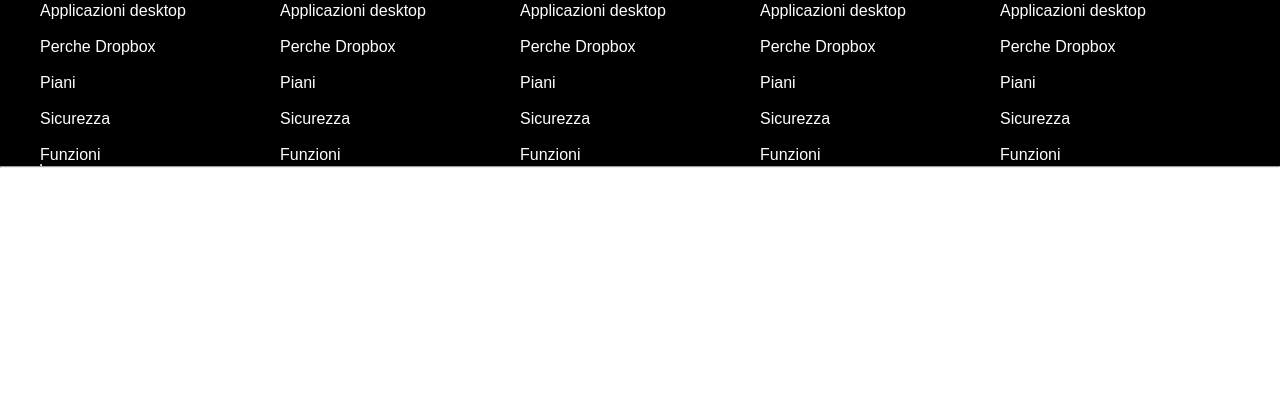
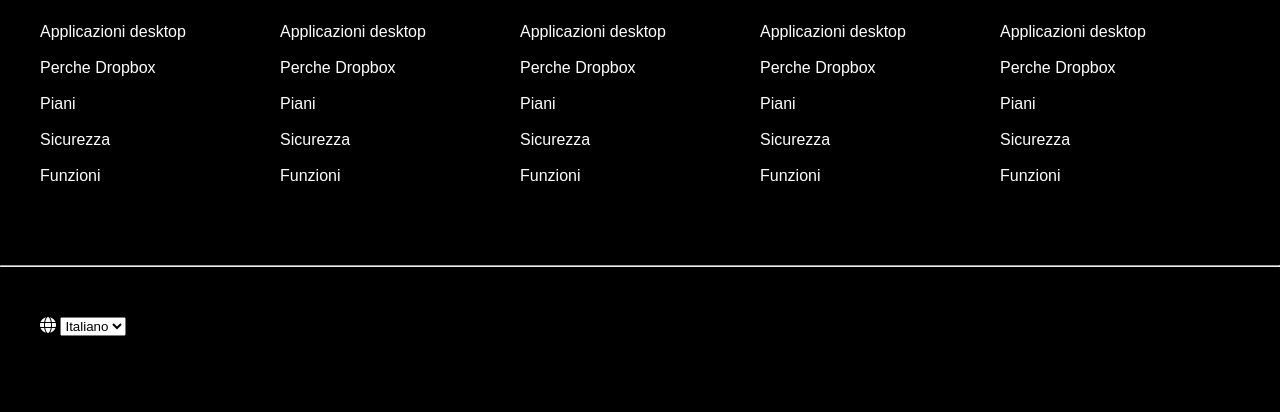
Before and after one commit to RiccardoPellegrino/htmlcss-dropbox, a plain HTML site: page index.html in a window 1280 px wide. Shown: the part 6662-7074 px from the top of the page. Before the commit the page ends 6830 px from the top, so only its background shows below. Drawn offline with Linux system fonts and the light colour scheme.

Commit message:
moddificato footer e padding question

```diff
--- a/css/style.css
+++ b/css/style.css
@@ -169,27 +169,6 @@ h4 {
     width: 70%;
 
 }
-
-/* footer */
-footer {
-    background-color: var(--black);
-    color: var(--white);
-}
-
-.list {
-    width: calc(100% / 5);
-
-}
-
-hr {
-    color: rgb(255, 255, 255);
-}
-
-footer a {
-    text-decoration: none;
-    color: var(--white);
-}
-
 
 /* main */
 .radio-div {
@@ -433,6 +412,9 @@ footer a {
     align-items: center;
     padding:30px 0;
  }
+ #question-last{
+    border-bottom:1px solid black;
+ }
  .question i {
     position:absolute;
     top: 31px;
@@ -441,3 +423,30 @@ footer a {
  .question:hover i{
     rotate: 180deg;
  }
+/* footer */
+footer {
+    background-color: var(--black);
+    color: var(--white);
+}
+
+.list {
+    width: calc(100% / 5);
+
+}
+
+hr {
+    color:white;
+}
+
+footer a {
+    text-decoration: none;
+    color:white;
+}
+.all-widht-2{
+    background-color: black;
+    height: 500px;
+}
+.lingua{
+    background-color: black;
+    color: white;
+}
--- a/index.html
+++ b/index.html
@@ -473,15 +473,15 @@
     </main>
 
     <!-- fixed 100% -->
-    <footer class="margin-vw">
-        <div class="d-flex container">
+    <footer class="all-widht-2">
+        <div class="container felx">
             <ul class="list  margine50 ">
                 <li>
                     <h4>DropBox</h4>
                     <br>
                 </li>
 
-                <li><a href="#">Applicazioni desktop</a></li>
+                <li class="margine20"><a href="#">Applicazioni desktop</a></li>
                 <br>
                 <li><a href="#">Perche Dropbox</a></li>
                 <br>
@@ -498,7 +498,7 @@
                     <br>
                 </li>
 
-                <li><a href="#">Applicazioni desktop</a></li>
+                <li class="margine20"><a href="#">Applicazioni desktop</a></li>
                 <br>
                 <li><a href="#">Perche Dropbox</a></li>
                 <br>
@@ -515,7 +515,7 @@
                     <br>
                 </li>
 
-                <li><a href="#">Applicazioni desktop</a></li>
+                <li class="margine20"><a href="#">Applicazioni desktop</a></li>
                 <br>
                 <li><a href="#">Perche Dropbox</a></li>
                 <br>
@@ -532,7 +532,7 @@
                     <br>
                 </li>
 
-                <li><a href="#">Applicazioni desktop</a></li>
+                <li class="margine20"><a href="#">Applicazioni desktop</a></li>
                 <br>
                 <li><a href="#">Perche Dropbox</a></li>
                 <br>
@@ -550,7 +550,7 @@
                     <br>
                 </li>
 
-                <li><a href="#">Applicazioni desktop</a></li>
+                <li class="margine20"><a href="#">Applicazioni desktop</a></li>
                 <br>
                 <li><a href="#">Perche Dropbox</a></li>
                 <br>
@@ -561,12 +561,19 @@
                 <li><a href="#">Funzioni</a></li>
 
             </ul>
-            <hr>
-
         </div>
-
-        <hr>
-
+        <div>
+            <hr style="margin-top: 80px;">
+        </div>
+        <section class="container margine50">
+            <div>
+                <label for="lingua"><i class="fa-solid fa-globe"></i></label>
+                <select name="lingua" id="">
+                    <option value="">Italiano</option>
+                    <option value="">English</option>
+                </select>
+            </div>
+        </section>
 
     </footer>
 </body>
```
